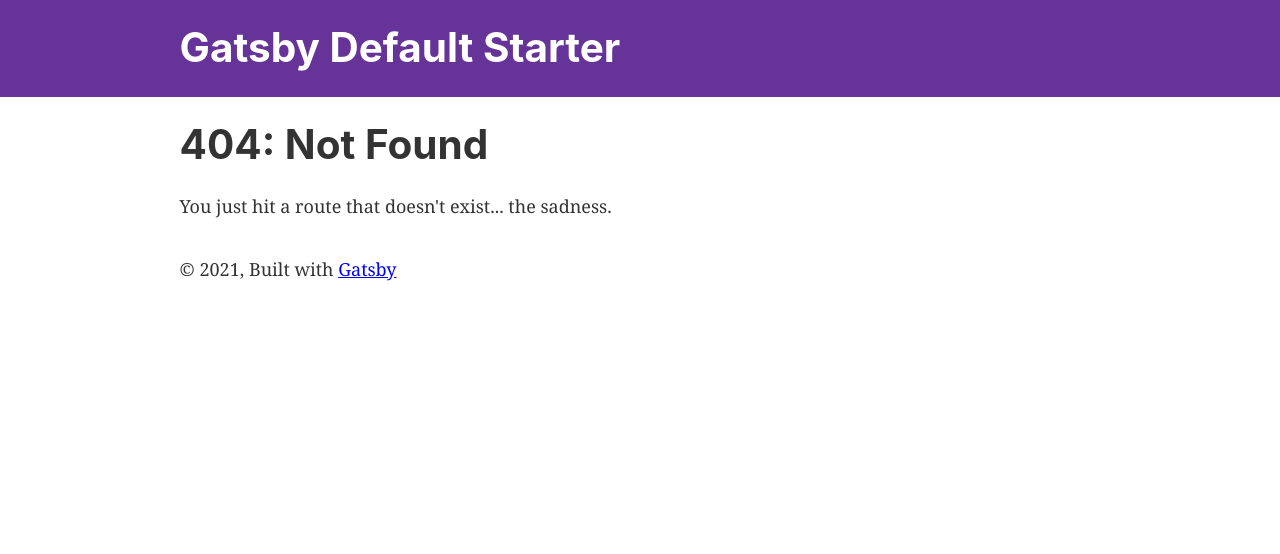
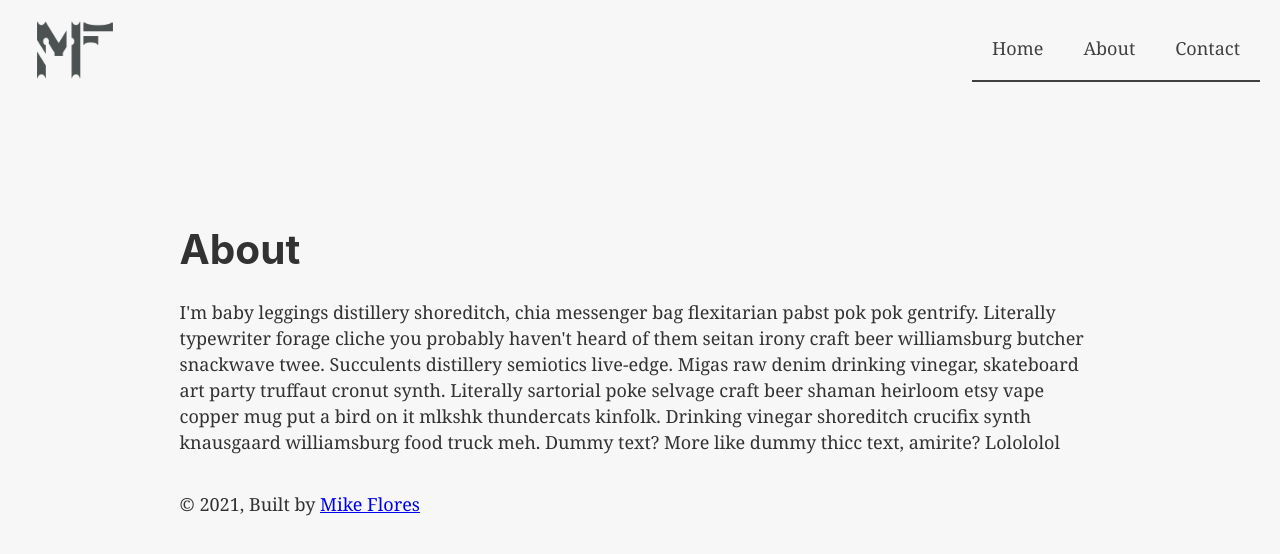
Before and after one commit to mikeyf06/personal-site, a Gatsby site: page /about in a window 1280 px wide. Before the commit this address had no page. Built offline with nearby package versions, Linux system fonts and the light colour scheme; Gatsby itself is replaced by a stand-in of ours.

Commit message:
Initial Commit
Pushing the project up for the first time

```diff
--- a/gatsby-config.js
+++ b/gatsby-config.js
@@ -1,11 +1,12 @@
 module.exports = {
   siteMetadata: {
-    title: `Gatsby Default Starter`,
-    description: `Kick off your next, great Gatsby project with this default starter. This barebones starter ships with the main Gatsby configuration files you might need.`,
-    author: `@gatsbyjs`,
+    title: `Mike Flores' Personal Site`,
+    description: `Personal website for Michael Flores. Software Developer based out of Chicago.`,
+    author: `@Mike Flores`,
   },
   plugins: [
     `gatsby-plugin-react-helmet`,
+    `gatsby-plugin-styled-components`,
     {
       resolve: `gatsby-source-filesystem`,
       options: {
@@ -24,7 +25,7 @@ module.exports = {
         background_color: `#663399`,
         theme_color: `#663399`,
         display: `minimal-ui`,
-        icon: `src/images/gatsby-icon.png`, // This path is relative to the root of the site.
+        icon: `src/images/MF-logo-v1.png`, // This path is relative to the root of the site.
       },
     },
     // this (optional) plugin enables Progressive Web App + Offline functionality
--- a/package.json
+++ b/package.json
@@ -11,12 +11,14 @@
     "gatsby-plugin-offline": "^3.4.0",
     "gatsby-plugin-react-helmet": "^3.4.0",
     "gatsby-plugin-sharp": "^2.8.0",
+    "gatsby-plugin-styled-components": "^3.8.0",
     "gatsby-source-filesystem": "^2.5.0",
     "gatsby-transformer-sharp": "^2.6.0",
     "prop-types": "^15.7.2",
     "react": "^16.12.0",
     "react-dom": "^16.12.0",
-    "react-helmet": "^6.1.0"
+    "react-helmet": "^6.1.0",
+    "styled-components": "^5.2.1"
   },
   "devDependencies": {
     "prettier": "2.2.1"
--- a/src/components/header.js
+++ b/src/components/header.js
@@ -1,34 +1,52 @@
 import { Link } from "gatsby"
 import PropTypes from "prop-types"
 import React from "react"
+import Logo from "../images/MF-logo-v1.png"
+import styled from "styled-components"
+import NavBar from "../components/navbar.js"
+
+console.log(Logo);
+
+const HeaderWrapper = styled.div`
+  background: #F7F7F7;
+  margin-bottom: 10%;
+  height: 100px;
+    h1{
+      img {
+        height: 100px;
+        width: 100px;
+        margin: 0;
+        display: inline;
+        float:left;
+        margin-left: 25px;
+      }
+    }
+`;
+
+const HeaderContainer = styled.div`
+  margin: 0 auto;
+  max-width: 960px,
+  padding: 1.45rem 1.0875rem;
+`;
 
 const Header = ({ siteTitle }) => (
-  <header
-    style={{
-      background: `rebeccapurple`,
-      marginBottom: `1.45rem`,
-    }}
-  >
-    <div
-      style={{
-        margin: `0 auto`,
-        maxWidth: 960,
-        padding: `1.45rem 1.0875rem`,
-      }}
-    >
+  <HeaderWrapper>
+    <HeaderContainer>
       <h1 style={{ margin: 0 }}>
         <Link
           to="/"
           style={{
             color: `white`,
             textDecoration: `none`,
+            display: `inline`,
           }}
         >
-          {siteTitle}
+        <img src={Logo} alt="MF Logo"/>
         </Link>
       </h1>
-    </div>
-  </header>
+      <NavBar />
+    </HeaderContainer>
+  </HeaderWrapper>
 )
 
 Header.propTypes = {
--- a/src/components/layout.css
+++ b/src/components/layout.css
@@ -10,6 +10,7 @@ body {
   -webkit-font-smoothing: antialiased;
   -moz-osx-font-smoothing: grayscale;
   color: hsla(0, 0%, 0%, 0.8);
+  background-color: #f7f7f7;
   font-family: georgia, serif;
   font-weight: normal;
   word-wrap: break-word;
--- a/src/components/layout.js
+++ b/src/components/layout.js
@@ -39,9 +39,9 @@ const Layout = ({ children }) => {
             marginTop: `2rem`,
           }}
         >
-          © {new Date().getFullYear()}, Built with
+          © {new Date().getFullYear()}, Built by
           {` `}
-          <a href="https://www.gatsbyjs.com">Gatsby</a>
+          <a href="/">Mike Flores</a>
         </footer>
       </div>
     </>
--- /dev/null
+++ b/src/components/navbar.js
@@ -0,0 +1,52 @@
+import React, { Component } from 'react'
+//GLink refers to Gatsby-Link
+import { Link as GLink } from "gatsby"
+import styled from "styled-components"
+
+const NavWrapper = styled.div`
+    #nav {
+        margin:0;
+        padding:0;
+    }
+    #nav li {
+        display:inline;
+        padding:0;
+        margin:0;
+        padding:0 20px 20px 20px;
+        border-bottom: 2px solid #404040
+    }
+    #navWrapper{
+        display:inline;
+        padding:0;
+        margin:0;
+        padding:35px 20px 4px 10px;
+        float:right;
+    }
+`;
+
+const StyledLink = styled(GLink)`
+    color: #404040;
+    text-decoration: none;
+`;
+
+export default class navbar extends Component {
+    render() {
+        return (
+            <NavWrapper>
+                <div id="navWrapper">
+                    <ul id="nav">
+                        <li>
+                            <StyledLink to="/">Home</StyledLink>
+                        </li>
+                        <li>
+                            <StyledLink to="/about">About</StyledLink>
+                        </li>
+                        <li>
+                            <StyledLink to="/contact">Contact</StyledLink>
+                        </li>
+                    </ul>
+                </div>
+            </NavWrapper>
+        )
+    }
+}
--- /dev/null
+++ b/src/pages/about.js
@@ -0,0 +1,29 @@
+import React, {Component}  from "react"
+import { Link } from "gatsby"
+
+import Layout from "../components/layout"
+import Image from "../components/image"
+import SEO from "../components/seo"
+
+export default class about extends Component {
+    render() {
+        return (
+            <Layout>
+                <SEO title="About"/>
+            <div>
+                <h1>About</h1>
+                <p>
+                I'm baby leggings distillery shoreditch, chia messenger bag flexitarian pabst pok pok gentrify.
+                Literally typewriter forage cliche you probably haven't heard of them seitan irony craft beer williamsburg butcher snackwave twee.
+                Succulents distillery semiotics live-edge. Migas raw denim drinking vinegar, skateboard art party truffaut cronut synth.
+                Literally sartorial poke selvage craft beer shaman heirloom etsy vape copper mug put a bird on it mlkshk thundercats kinfolk.
+                Drinking vinegar shoreditch crucifix synth knausgaard williamsburg food truck meh.
+
+                Dummy text? More like dummy thicc text, amirite? Lolololol
+                </p>
+            </div>
+            </Layout>
+
+        )
+    }
+}
--- a/src/pages/index.js
+++ b/src/pages/index.js
@@ -14,8 +14,7 @@ const IndexPage = () => (
     <div style={{ maxWidth: `300px`, marginBottom: `1.45rem` }}>
       <Image />
     </div>
-    <Link to="/page-2/">Go to page 2</Link> <br />
-    <Link to="/using-typescript/">Go to "Using TypeScript"</Link>
+
   </Layout>
 )
 
```
Also changed, not shown: src/pages/contact.js (added, +29 -0 lines), src/images/MF-logo-v1.png (added), 1 other file.
